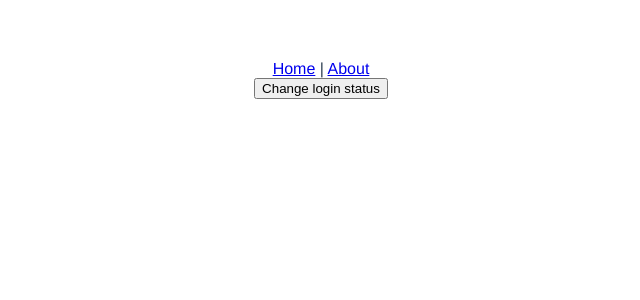
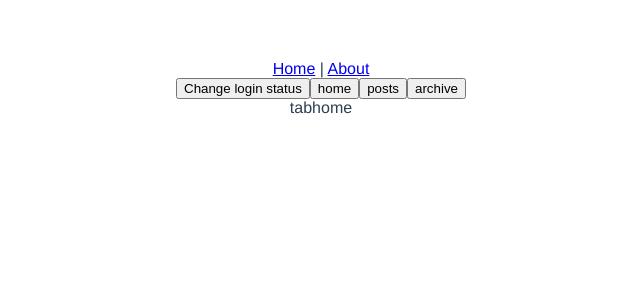
Before and after one commit to zxx1992/vue-juejin, a Vue app: page /about in a window 1280 px wide. Shown: the top 300 px of the page, without its empty margins (319-959 px from the left). Built offline with nearby package versions, Linux system fonts and the light colour scheme; no server answers; what view-design would draw is missing.

Commit message:
fix  动态软件   结合 component  is  computed  一起使用

```diff
--- /dev/null
+++ b/src/components/Questions/tabhome.vue
@@ -0,0 +1,17 @@
+<!--
+ * @Description: ...页面文件
+ * @Autor: zxx
+ * @Date: 2021-10-11 10:27:15
+ * @LastEditors: zxx
+ * @LastEditTime: 2021-10-11 10:28:25
+-->
+<template>
+  <div class="home">
+    tabhome
+  </div>
+</template>
+<script>
+export default {
+  name: 'tabhome',
+}
+</script>
--- /dev/null
+++ b/src/components/Questions/tabposts.vue
@@ -0,0 +1,17 @@
+<!--
+ * @Description: ...页面文件
+ * @Autor: zxx
+ * @Date: 2021-10-11 10:27:15
+ * @LastEditors: zxx
+ * @LastEditTime: 2021-10-11 10:30:22
+-->
+<template>
+  <div class="home">
+    tabposts
+  </div>
+</template>
+<script>
+export default {
+  name: 'tabposts',
+}
+</script>
--- a/src/views/About.vue
+++ b/src/views/About.vue
@@ -3,15 +3,36 @@
  * @Autor: zxx
  * @Date: 2020-12-01 22:20:41
  * @LastEditors: zxx
- * @LastEditTime: 2021-09-26 20:54:30
+ * @LastEditTime: 2021-10-11 10:56:35
 -->
 <template>
   <div class="about">
     <Button @click="onChange">Change login status</Button>
+
+    <Button v-for="tab in tabs" :key="tab" @click="currentTab = tab">{{ tab }}</Button>
+    <component :is="currentTabComponent"></component>
   </div>
 </template>
 <script>
+import tabhome from '../components/Questions/tabhome.vue'
+import tabposts from '../components/Questions/tabposts.vue'
 export default {
+  mame: 'About',
+  components: {
+    tabhome,
+    tabposts,
+  },
+  data() {
+    return {
+      currentTab: 'home',
+      tabs: ['home', 'posts', 'archive'],
+    }
+  },
+  computed: {
+    currentTabComponent() {
+      return 'tab' + this.currentTab
+    },
+  },
   methods: {
     onChange() {
       this.$store.commit('setLoginstatus', { loginstatus: true })
```
